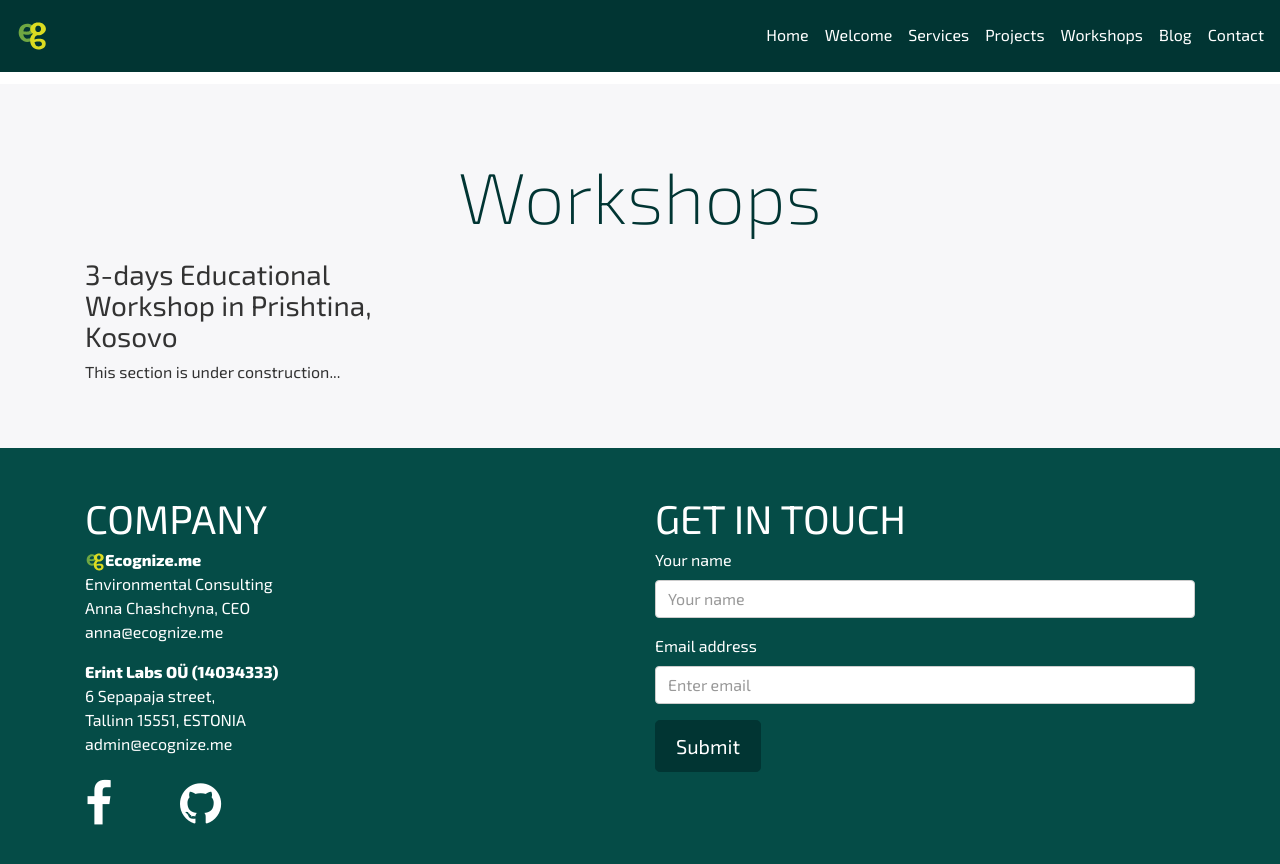
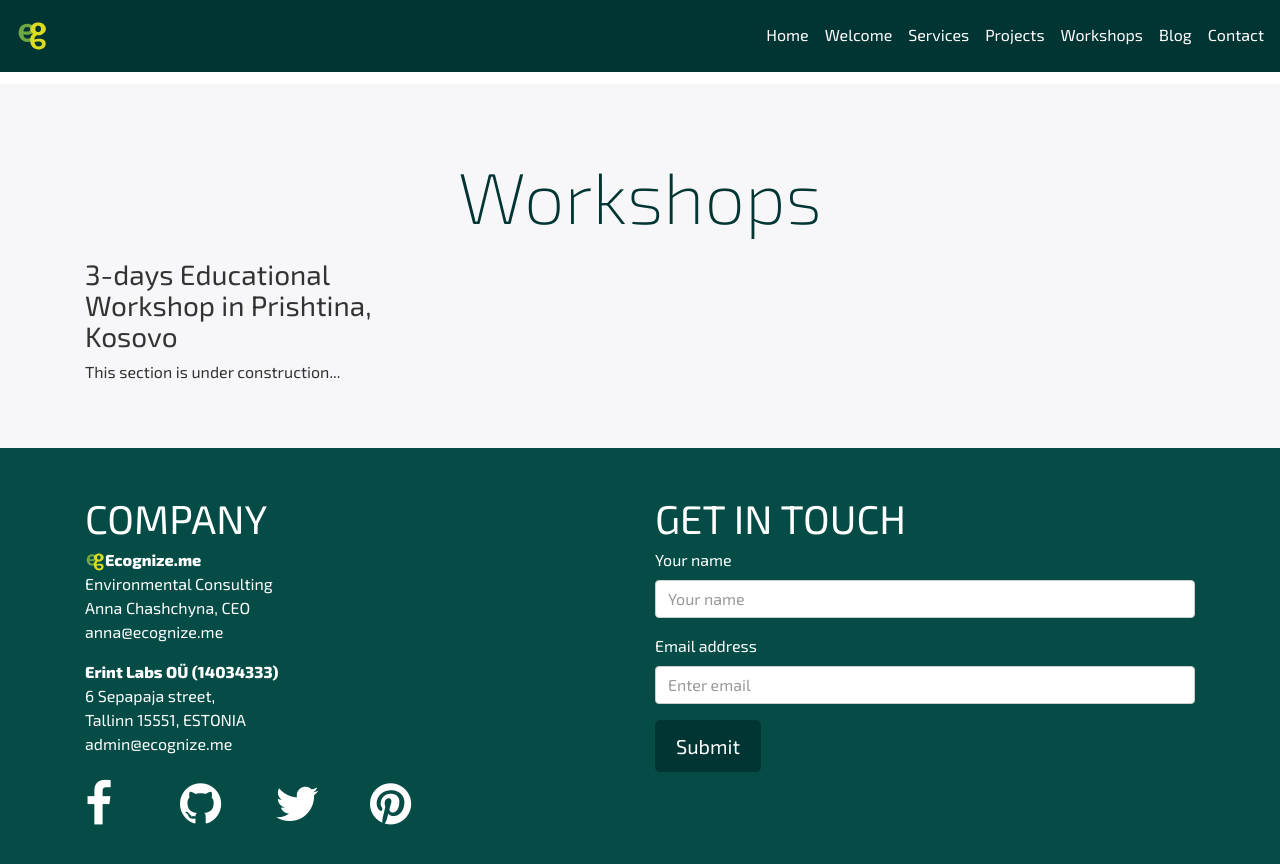
Before and after one commit to Ecognize/Ecognize.github.io, a Jekyll site: the page built from index.html, in a window 1280 px wide and 900 px high, scrolled down 2355 px. Shown: the top 864 px of the window. Built offline with Jekyll 4.4.1, drawn with Linux system fonts in a browser that asks for light colours; nearby versions of some CDN libraries.

Commit message:
Twitter and pinterest

```diff
--- a/_includes/contacts.html
+++ b/_includes/contacts.html
@@ -27,18 +27,18 @@
                       </a>
                     </div>
 
-                    <!-- TODO: add youtube and twitter accounts  -->
+                    <!-- TODO: add youtube account  -->
 
                     <div class="col-xs-2 text-left">
-                      <!-- <a href="https://www.twitter.com" target="_blank">
+                      <a href="https://www.twitter.com/ecognize" target="_blank">
                         <i class="fa fa-twitter fa-3x wow bounceIn" data-wow-delay=".1s"></i>
-                      </a> -->
+                      </a>
                     </div>
 
                     <div class="col-xs-2 text-left">
-                      <!-- <a href="https://www.youtube.com" target="_blank">
-                        <i class="fa fa-youtube fa-3x wow bounceIn" data-wow-delay=".1s"></i>
-                      </a> -->
+                      <a href="https://pinterest.com/ecognize/" target="_blank">
+                        <i class="fa fa-pinterest fa-3x wow bounceIn" data-wow-delay=".1s"></i>
+                      </a>
                     </div>
                 </div>
             </div>
```
